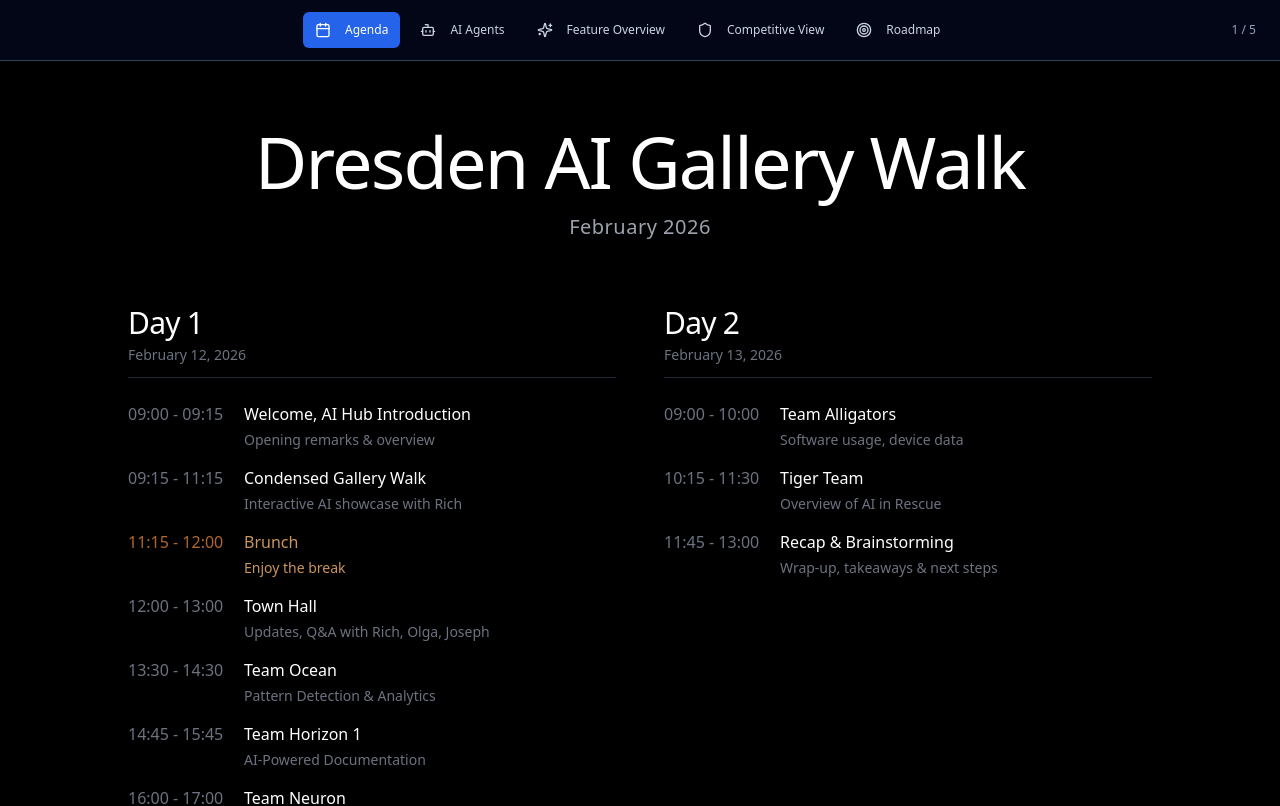
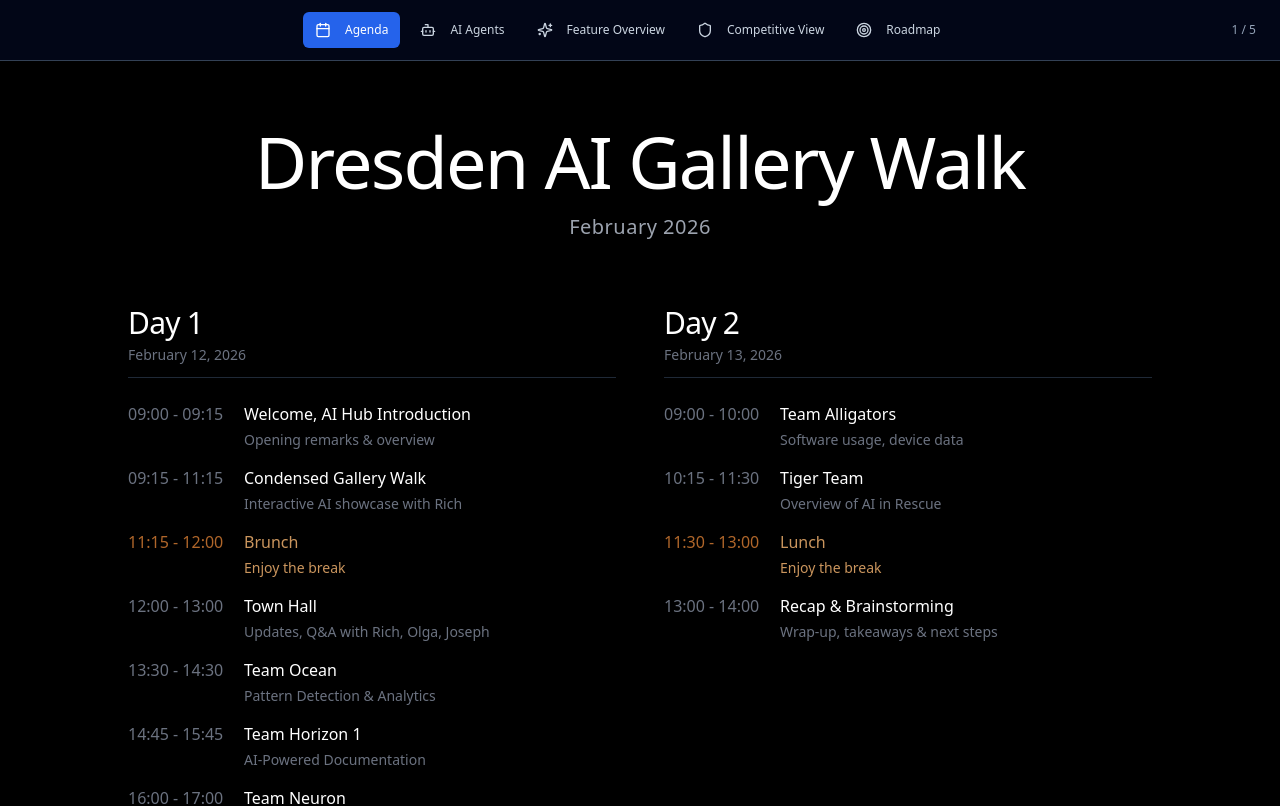
Before and after one commit to nicnulty/DRS-Gallery-Walk-Feb-2026, a React (Vite) app: page / in a window 1280 px wide. Shown: the top 806 px of the page. Built offline with nearby package versions, Linux system fonts and the light colour scheme.

Commit message:
[dyad] Added lunch break to Day 2 - wrote 1 file(s)

```diff
--- a/src/pages/Index.tsx
+++ b/src/pages/Index.tsx
@@ -183,7 +183,14 @@ const Index = () => {
                         </div>
                       </div>
                       <div className="flex gap-4 group hover:translate-x-1 transition-transform">
-                        <div className="text-gray-500 font-light min-w-[100px]">11:45 - 13:00</div>
+                        <div className="text-orange-400/70 font-light min-w-[100px]">11:30 - 13:00</div>
+                        <div>
+                          <div className="font-light text-orange-300/80">Lunch</div>
+                          <div className="text-sm text-orange-300/80 mt-1">Enjoy the break</div>
+                        </div>
+                      </div>
+                      <div className="flex gap-4 group hover:translate-x-1 transition-transform">
+                        <div className="text-gray-500 font-light min-w-[100px]">13:00 - 14:00</div>
                         <div>
                           <div className="font-light">Recap & Brainstorming</div>
                           <div className="text-sm text-gray-500 mt-1">Wrap-up, takeaways & next steps</div>
```
